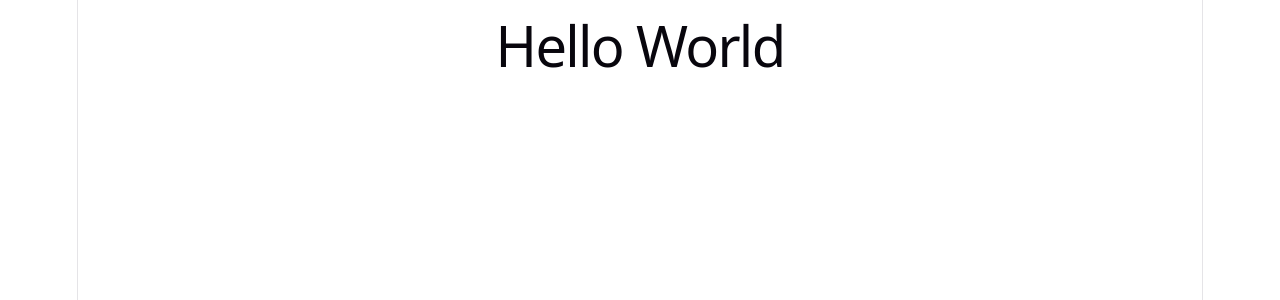
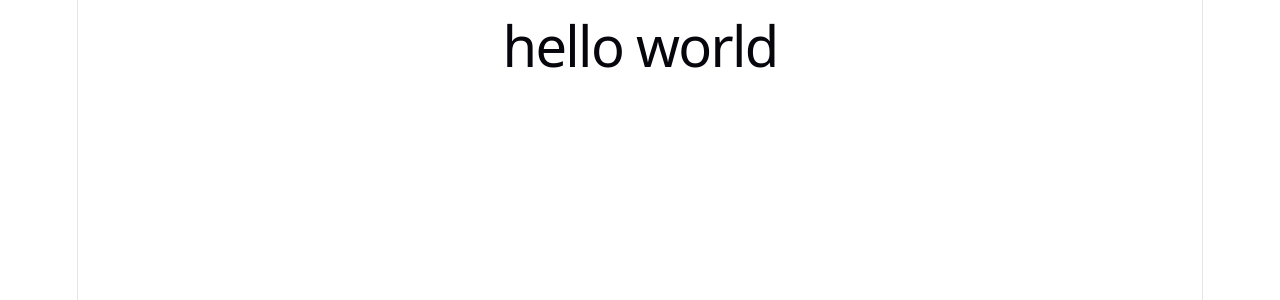
Before and after one commit to keerthanayadlapalli/DevTinder1, a React (Vite) app: page / in a window 1280 px wide. Shown: the top 300 px of the page. Built offline with nearby package versions, Linux system fonts and the light colour scheme.

Commit message:
Hello World

```diff
--- a/src/App.jsx
+++ b/src/App.jsx
@@ -2,7 +2,7 @@ function App() {
 
   return (
     <>
-      <h1>Hello World</h1>
+      <h1>hello world</h1>
     </>
   )
 }
```
